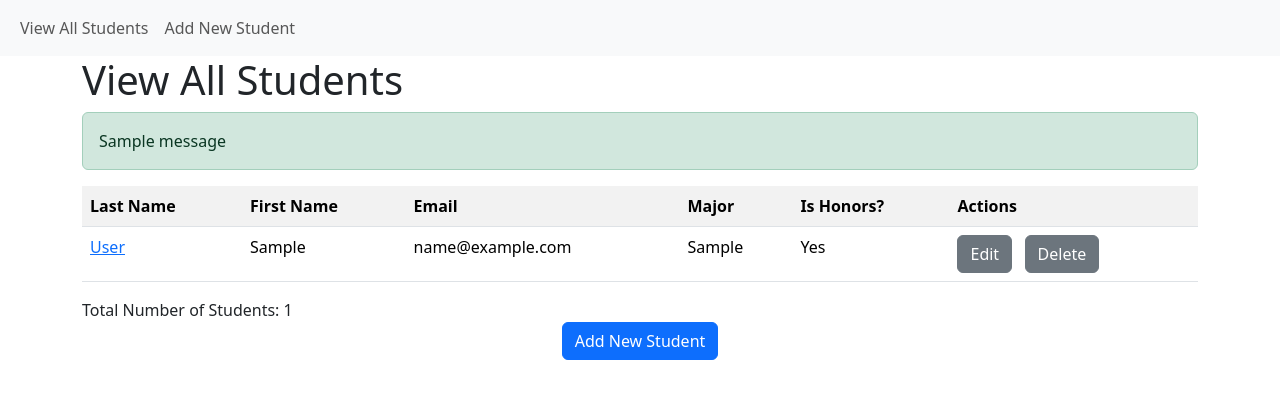
After one commit to shayaanp06/helloWorld, a Flask app: page /student/view in a window 1280 px wide. The commit adds this page. Shown: the top 399 px of the page. Run offline with Flask 3, Linux system fonts and the light colour scheme; tables that the repository leaves empty hold one stand-in row (values such as "Sample post"); one stand-in notice (Sample message) is shown.

Commit message:
Added Module 09 student CRUD system with required email field.

```diff
--- a/app.py
+++ b/app.py
@@ -1,61 +1,129 @@
-from flask import Flask, render_template, request
+import os
+from flask import Flask, render_template, request, redirect, url_for, flash
+from models import db, Student, Major
+from datetime import datetime as dt
+
+basedir = os.path.abspath(os.path.dirname(__file__))
 
 app = Flask(__name__)
+app.config['SQLALCHEMY_DATABASE_URI'] = 'sqlite:///' + os.path.join(app.instance_path, 'university.db')
+app.config['SQLALCHEMY_TRACK_MODIFICATIONS'] = False
+app.config['SECRET_KEY'] = 'beyond_course_scope'
+db.init_app(app)
+
+
+@app.route('/student/view')
+def student_view_all():
+    students = Student.query.outerjoin(Major, Student.major_id == Major.major_id) \
+        .add_entity(Major) \
+        .order_by(Student.last_name, Student.first_name) \
+        .all()
+    return render_template('student_view_all.html', students=students)
+
+
+@app.route('/student/view/<int:student_id>')
+def student_view(student_id):
+    student = Student.query.filter_by(student_id=student_id).first()
+    majors = Major.query.order_by(Major.major) \
+        .order_by(Major.major) \
+        .all()
+
+    if student:
+        return render_template('student_entry.html', student=student, majors=majors, action='read')
+
+    else:
+        flash(f'Student attempting to be viewed could not be found!', 'error')
+        return redirect(url_for('student_view_all'))
+
+
+@app.route('/student/create', methods=['GET', 'POST'])
+def student_create():
+    if request.method == 'GET':
+        majors = Major.query.order_by(Major.major) \
+            .order_by(Major.major) \
+            .all()
+        return render_template('student_entry.html', majors=majors, action='create')
+    elif request.method == 'POST':
+        first_name = request.form['first_name']
+        last_name = request.form['last_name']
+        email = request.form['email']
+        major_id = request.form['major_id']
+
+        birth_date = request.form['birth_date']
+        is_honors = True if 'is_honors' in request.form else False
+
+        student = Student(
+            first_name=first_name,
+            last_name=last_name,
+            email=email,
+            major_id=major_id,
+            birth_date=dt.strptime(birth_date, '%Y-%m-%d'),
+            is_honors=is_honors
+        )
+        db.session.add(student)
+        db.session.commit()
+        flash(f'{first_name} {last_name} was successfully added!', 'success')
+        return redirect(url_for('student_view_all'))
+
+    flash('Invalid action. Please try again.', 'error')
+    return redirect(url_for('student_view_all'))
+
+
+@app.route('/student/update/<int:student_id>', methods=['GET', 'POST'])
+def student_edit(student_id):
+    if request.method == 'GET':
+        student = Student.query.filter_by(student_id=student_id).first()
+        majors = Major.query.order_by(Major.major) \
+            .order_by(Major.major) \
+            .all()
+
+        if student:
+            return render_template('student_entry.html', student=student, majors=majors, action='update')
+
+        else:
+            flash(f'Student attempting to be edited could not be found!', 'error')
+
+    elif request.method == 'POST':
+        student = Student.query.filter_by(student_id=student_id).first()
+
+        if student:
+            student.first_name = request.form['first_name']
+            student.last_name = request.form['last_name']
+            student.email = request.form['email']
+            student.major_id = request.form['major_id']
+            student.birth_date = dt.strptime(request.form['birth_date'], '%Y-%m-%d')
+            student.num_credits_completed = request.form['num_credits_completed']
+            student.gpa = request.form['gpa']
+            student.is_honors = True if 'is_honors' in request.form else False
+
+            db.session.commit()
+            flash(f'{student.first_name} {student.last_name} was successfully updated!', 'success')
+        else:
+            flash(f'Student attempting to be edited could not be found!', 'error')
+
+        return redirect(url_for('student_view_all'))
+
+    return redirect(url_for('student_view_all'))
+
+
+@app.route('/student/delete/<int:student_id>')
+def student_delete(student_id):
+    student = Student.query.filter_by(student_id=student_id).first()
+
+    if student:
+        db.session.delete(student)
+        db.session.commit()
+        flash(f'{student} was successfully deleted!', 'success')
+    else:
+        flash(f'Delete failed! Student could not be found.', 'error')
+
+    return redirect(url_for('student_view_all'))
 
 
 @app.route('/')
-def hello_world():
-    return 'Hello World from Shayaan Paracha! I am adding my first code change.'
+def home():
+    return redirect(url_for('student_view_all'))
 
-
-@app.route('/hello')
-def hello():
-    return render_template('hello.html')
-
-
-@app.route('/about')
-def about():
-    return render_template('about.html')
-
-@app.route('/about-css')
-def about_css():
-    return render_template('about-css.html')
-
-@app.route('/favorite-course')
-def favorite_course():
-    subject = request.args.get('subject', '')
-    course_number = request.args.get('course_number', '')
-
-    return render_template(
-        'favorite-course.html',
-        subject=subject,
-        course_number=course_number
-    )
-
-
-@app.route('/contact', methods=['GET', 'POST'])
-def contact():
-
-    if request.method == 'POST':
-
-        first_name = request.form.get('first_name', '')
-        last_name = request.form.get('last_name', '')
-        email = request.form.get('email', '')
-        message = request.form.get('message', '')
-
-        return render_template(
-            'contact.html',
-            submitted=True,
-            first_name=first_name,
-            last_name=last_name,
-            email=email,
-            message=message
-        )
-
-    return render_template(
-        'contact.html',
-        submitted=False
-    )
 
 if __name__ == '__main__':
     app.run()
--- a/templates/base.html
+++ b/templates/base.html
@@ -3,39 +3,30 @@
   <head>
     <meta charset="utf-8">
     <meta name="viewport" content="width=device-width, initial-scale=1">
-    <title>{% block title %}Shayaan Paracha{% endblock %}</title>
-
-    <link
-        href="https://cdn.jsdelivr.net/npm/bootstrap@5.3.3/dist/css/bootstrap.min.css"
-        rel="stylesheet"
-    >
+    <title>{% block page_title %}{% endblock %}</title>
+    <link href="https://cdn.jsdelivr.net/npm/bootstrap@5.3.3/dist/css/bootstrap.min.css" rel="stylesheet" integrity="sha384-QWTKZyjpPEjISv5WaRU9OFeRpok6YctnYmDr5pNlyT2bRjXh0JMhjY6hW+ALEwIH" crossorigin="anonymous">
     </head>
-
-<body class="bg-light">
-
-    <nav class="navbar navbar-expand-lg navbar-dark bg-dark">
-        <div class="container">
-            <a class="navbar-brand" href="/">Shayaan Paracha</a>
-
-            <div class="navbar-nav">
-                <a class="nav-link" href="{{ url_for('favorite_course') }}">
-                    Favorite Course
-                </a>
-                <a class="nav-link" href="{{ url_for('contact') }}">
-                    Contact
-                </a>
+  <body>
+  <nav class="navbar navbar-expand-lg navbar-light bg-light">
+  <div class="container-fluid">
+    <div class="collapse navbar-collapse" id="navbarSupportedContent">
+      <ul class="navbar-nav me-auto mb-2 mb-lg-0">
+        <li class="nav-item">
+          <a class="nav-link" href="{{ url_for('student_view_all') }}">View All Students</a>
+        </li>
+        <li class="nav-item">
+          <a class="nav-link" href="{{ url_for('student_create') }}">Add New Student</a>
+        </li>
+      </ul>
     </div>
   </div>
 </nav>
 
-    <main class="container py-5">
-        {% block content %}
-        {% endblock %}
-    </main>
+    <div class="container">
+        <h1>{% block page_head %}{% endblock %}</h1>
 
-    <footer class="bg-dark text-white text-center py-3 mt-5">
-        <p class="mb-0">Shayaan Paracha | BMGT407 Flask Application</p>
-    </footer>
-
+        {% block page_content %}{% endblock %}
+    </div>
+    <script src="https://cdn.jsdelivr.net/npm/bootstrap@5.3.3/dist/js/bootstrap.bundle.min.js" integrity="sha384-YvpcrYf0tY3lHB60NNkmXc5s9fDVZLESaAA55NDzOxhy9GkcIdslK1eN7N6jIeHz" crossorigin="anonymous"></script>
   </body>
 </html>
--- /dev/null
+++ b/templates/student_view_all.html
@@ -0,0 +1,66 @@
+{% extends "base.html" %}
+
+{% block page_title %}
+    View All Students
+{% endblock %}
+
+{% block page_head %}
+    View All Students
+{% endblock %}
+
+{% block page_content %}
+
+    <div class="row">
+    <div class="col">
+
+        {% with messages = get_flashed_messages(with_categories=true) %}
+            {% if messages %}
+                {% for category, message in messages %}
+                  <div class="alert {{ 'alert-success' if category == 'success' else 'alert-danger' }}" role="alert">
+                    {{ message }}
+                  </div>
+                {% endfor %}
+            {% endif %}
+        {% endwith %}
+
+    <table class="table table-striped">
+        <tr>
+            <th>Last Name</th>
+			<th>First Name</th>
+            <th>Email</th>
+            <th>Major</th>
+            <th>Is Honors?</th>
+            <th>Actions</th>
+        </tr>
+
+        {% for each_student, each_major in students %}
+        <tr>
+            <td><a href="{{ url_for('student_view', student_id=each_student['student_id']) }}">{{ each_student['last_name'] }}</a></td>
+            <td>{{ each_student['first_name'] }}</td>
+            <td>{{ each_student['email'] }}</td>
+            <td>{{ each_major['major'] }}</td>
+            <td>{{ 'Yes' if each_student['is_honors'] == 1 else 'No' }}</td>
+            <td>
+                <a href="{{ url_for('student_edit', student_id=each_student['student_id']) }}" class="btn btn-secondary" role="button">Edit</a>
+                &nbsp;
+                <a href="{{ url_for('student_delete', student_id=each_student['student_id']) }}" class="btn btn-secondary" role="button">Delete</a>
+            </td>
+        </tr>
+        {% endfor %}
+    </table>
+    </div>
+    </div>
+
+    <div class="row">
+        <div class="col">
+            Total Number of Students: {{ students|length }}
+        </div>
+    </div>
+
+    <div class="row">
+        <div class="col text-center">
+            <a href="{{ url_for('student_create') }}" class="btn btn-primary" role="button">Add New Student</a>
+        </div>
+    </div>
+
+{% endblock %}
```
Also changed, not shown: create_db.py (added, +51 -0 lines), models.py (added, +41 -0 lines), templates/student_entry.html (added, +131 -0 lines). Lines whose indentation alone changed are shown as unchanged.
